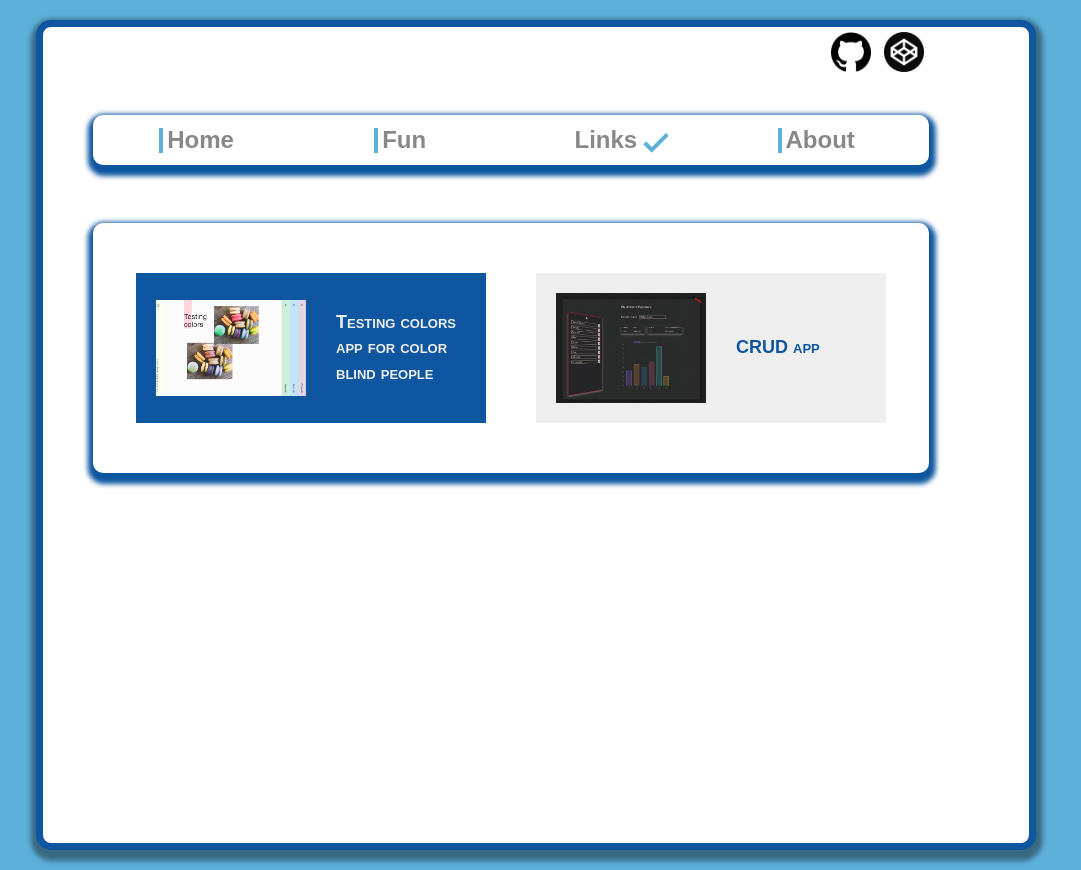
After one commit to petitelau/playground, a Node project: template templates/views/links.hbs in a window 1280 px wide. The commit adds this page. Shown: the whole page, without its empty margins (0-1081 px from the left). Run offline with Node 20 templates, Linux system fonts and the light colour scheme; the template is opened without the code that fills it, so the values that code supplies are empty.

Commit message:
addLinks

```diff
--- /dev/null
+++ b/public/css/links.css
@@ -0,0 +1,39 @@
+.subheader-links {
+    display:grid;
+    grid-template-columns: 35rem 35rem;
+    padding: 5rem;
+    column-gap: 5rem;
+    justify-content: center;
+    margin: 5.8rem 10rem 5.8rem 5rem;
+    transition: .5s;
+}
+
+
+
+.subheader-contents-links{
+    background-color: hsl(210deg 84% 34%);
+    width: 35rem;
+    height: 15rem;
+    display: flex;
+    justify-content: left;
+    align-items: center;
+    cursor: pointer;
+}
+
+    #link-colors {
+        width:15rem;
+        margin:2rem;
+    }
+
+    p {
+        font-size: 1.8rem;
+        margin: 1rem;
+        color: #eee;
+        font-variant-caps: petite-caps;
+        font-weight: 700;
+    }
+
+    .cell2 {
+        background-color:#eee;
+        color: hsl(210deg 84% 34%);
+    }
--- a/public/css/styles.css
+++ b/public/css/styles.css
@@ -343,8 +343,11 @@ h2 {
 
  .tooltiptext {
   visibility: hidden;
-  background-color:  hsl(200, 63%, 61%);
-  color: #fff;
+  /*background-color:  hsl(200, 63%, 61%);*/
+  background-color: rgb(240, 226, 240);
+  width: 18rem;
+  font-size:12px;
+  color: hsl(210deg 84% 34%);
   text-align: center;
   border-radius: 6px;
   padding: 5px 0;
@@ -353,14 +356,16 @@ h2 {
   /* Position the tooltip */
   position: absolute;
   z-index: 1;
-  top:45px;
-  left:-10px;
+  top:52px;
+  left:-22px;
 }
 
 #github:hover+.tooltiptext {
   visibility: visible;
+
 }
 
 #codepen:hover+.tooltiptext {
   visibility: visible;
+  left:10px;
 }
--- /dev/null
+++ b/public/js/links.js
@@ -0,0 +1,13 @@
+const link =document.getElementById('links');
+const header = document.querySelector('.links-header');
+
+
+const init_links= ()=> {
+
+    link.classList.add('clicked');
+    link.classList.remove('notClicked');
+
+
+}
+
+init_links();
--- a/src/routers/app.js
+++ b/src/routers/app.js
@@ -38,9 +38,9 @@ router.get("/about", (req, res) => {
   res.render("about", { ...hbsProperties, title: "About my Playground" });
 });
 
-router.get("/help", (req, res) => {
-  logger.info(`access to 'help' page`);
-  res.render("help", {
+router.get("/links", (req, res) => {
+  logger.info(`access to 'links' page`);
+  res.render("links", {
     ...hbsProperties,
     title: "Links to my sites",
   });
--- a/templates/partials/header.hbs
+++ b/templates/partials/header.hbs
@@ -15,7 +15,7 @@
             <!-- ### links --!>
             <a class="notClicked" href="/home">Home</a>
             <a id="fun-link" href="/fun" class="notClicked">Fun</a>
-            <a href="/help" class="notClicked">Links</a>
+            <a id="links" href="/links" class="notClicked">Links</a>
             <a id="about-link"  href="/about" class="notClicked">About</a>
     </div>
 
--- a/templates/views/about.hbs
+++ b/templates/views/about.hbs
@@ -32,7 +32,7 @@
                         <br/><br/>&nbsp;&nbsp;&nbsp; Have Fun
                     </div>
                      <div class="item5 text-shape text-content">
-                         <br/>&nbsp;&nbsp;&nbsp; Visit my gitHub
+                         <br/>&nbsp;&nbsp;&nbsp; Visit my gitHub and codepen
                     </div>
                       <div class="item6 text-shape text-content">
                         <br/>Love programming
--- /dev/null
+++ b/templates/views/links.hbs
@@ -0,0 +1,37 @@
+<!DOCTYPE html>
+<html>
+    <head>
+        <title>Playground</title>
+        <link rel="preconnect" href="https://fonts.googleapis.com">
+        <link rel="preconnect" href="https://fonts.gstatic.com" crossorigin>
+        <link href="https://fonts.googleapis.com/css2?family=Caveat:wght@400;500&family=Kalam:wght@300&display=swap" rel="stylesheet">
+        <link rel='icon' href='/img/favicon.png'>
+        <link rel='stylesheet' href='/css/styles.css'>
+         <link rel='stylesheet' href='/css/links.css'>
+
+
+    </head>
+    <body>
+        <div class="main-content">
+            {{>header}}
+               <div class="subheader-links box-header">
+                <div class="subheader-contents-links">
+
+                    <img id="link-colors"  src="./img/colors.png" alt="colorblind application"
+                        onclick="window.location.href='https://colorblindtesting.web.app/'"/>
+                    <p  onclick="window.location.href='https://colorblindtesting.web.app/'">
+                   Testing colors app for color blind people</p>
+
+                </div>
+                 <div class="subheader-contents-links cell2">
+                    <img id="link-colors"  src="./img/blackList.png" alt="crud application" />
+                    <p class="cell2"> CRUD app </p>
+                 </div>
+            </div>
+        </div>
+
+    </body>
+
+
+      <script src="/js/links.js" ></script>
+</html>
```
Also changed, not shown: public/js/fun.js (+0 -21 lines), templates/views/help.hbs (deleted, +0 -18 lines), public/img/blackList.png (added), public/img/colors.png (added).
